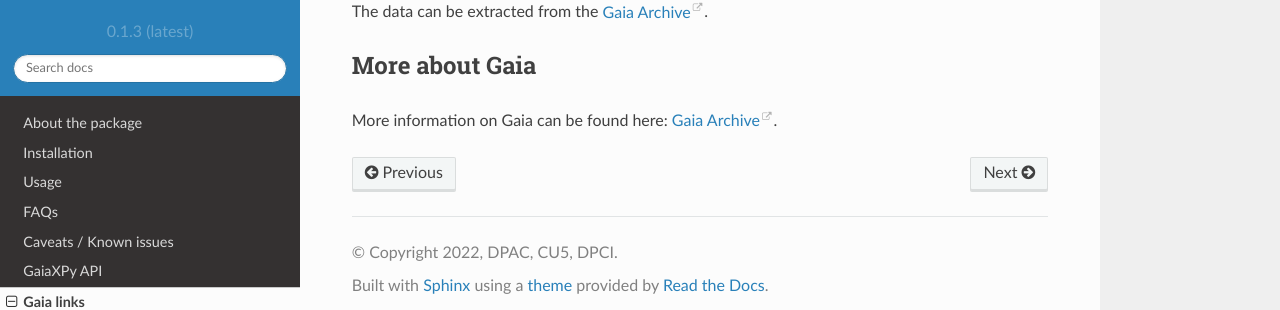
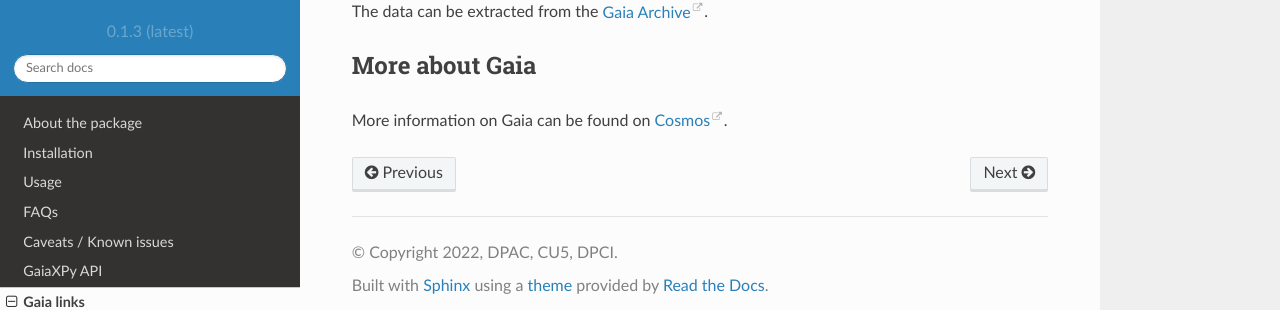
Before and after one commit to gaia-dpci/GaiaXPy, a Sphinx documentation site: the page built from docs/source/links.rst, in a window 1280 px wide. Shown: the part 272-582 px from the top of the page. Built offline with Sphinx 7.4.7 and the Read the Docs theme 2.0.0, drawn with Linux system fonts in a browser that asks for light colours; formulas are drawn with MathJax 3.

Commit message:
archive should be cosmos

```diff
--- a/docs/source/links.rst
+++ b/docs/source/links.rst
@@ -9,4 +9,4 @@ The data can be extracted from the `Gaia Archive <https://archives.esac.esa.int/
 
 More about Gaia
 ---------------
-More information on Gaia can be found here: `Gaia Archive <https://www.cosmos.esa.int/web/gaia/home>`_.
+More information on Gaia can be found on `Cosmos <https://www.cosmos.esa.int/web/gaia/home>`_.
```
